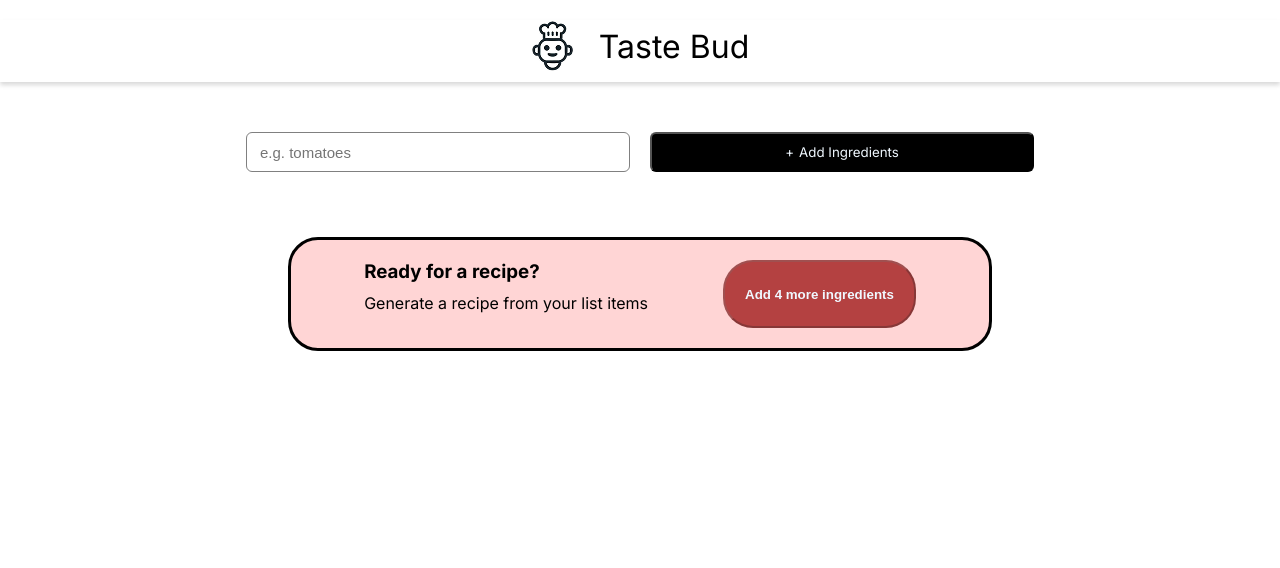
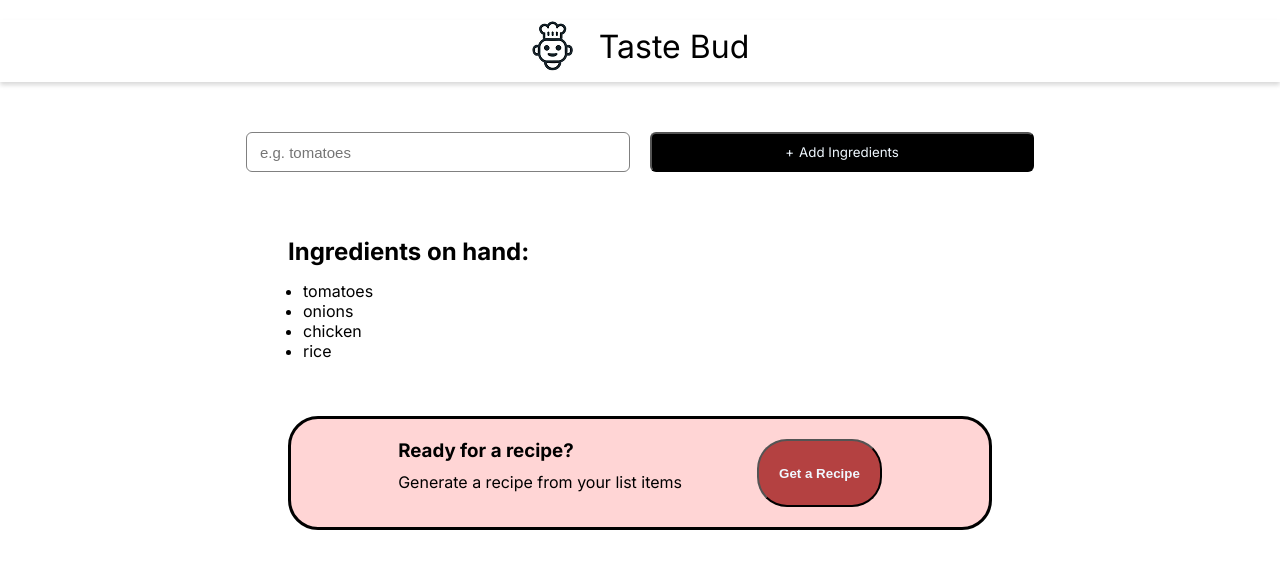
Before and after one commit to BradleyXiX/Taste-Bud, a React (Vite) app: page / in a window 1280 px wide. Shown: the top 568 px of the page. Built offline with nearby package versions, Linux system fonts and the light colour scheme.

Commit message:
changing api

```diff
--- a/ai.js
+++ b/ai.js
@@ -1,6 +1,4 @@
 import axios from 'axios';
-
-const port = import.meta.env.VITE_PORT || 5000;
 
 const SYSTEM_PROMPT = `
 You are an assistant that receives a list of ingredients from a user and suggests a detailed recipe they can make using some or all of those ingredients. The recipe should:
@@ -15,28 +13,30 @@ You are an assistant that receives a list of ingredients from a user and suggest
 Ensure the recipe is clear, concise, and complete with all steps for preparation and cooking.
 `;
 
-export async function getRecipeFromDeepSeek(ingredientsArr) {
+export async function getRecipeFromMistral(ingredientsArr) {
   const ingredientsString = ingredientsArr.join(", ");
   try {
-        const response = await axios.post(`https://tastebud-d5gu.onrender.com/deepseek`, {
-            model: "deepseek/deepseek-r1-0528:free",
+    const response = await axios.post(
+      import.meta.env.VITE_API_URL,
+      {
+        model: import.meta.env.VITE_MODEL_NAME,
         messages: [
-                { role: "system", content: SYSTEM_PROMPT },
-                { role: "user", content: `I have ${ingredientsString}. Please give me a detailed recipe with ingredients and step-by-step instructions!` },
+          { role: 'system', content: SYSTEM_PROMPT },
+          { role: 'user', content: `I have ${ingredientsString}. Please give me a detailed recipe.` },
         ],
-            max_tokens: 4096,
-        }, {
+        max_tokens: 1024,
+      },
+      {
         headers: {
-                "Content-Type": "application/json"
+          Authorization: `Bearer ${import.meta.env.VITE_OPENROUTER_API_KEY}`,
+          'Content-Type': 'application/json',
+        },
       }
-        });
+    );
 
     return response.data.choices[0]?.message?.content || "No response received.";
   } catch (err) {
     console.error('Error:', err.response?.data || err.message);
-        if (err.response?.status === 429) {
-            return "Rate limit exceeded. Please try again later.";
-        }
-        return "Sorry, something went wrong. Please try again.";
+    return "Something went wrong. Try again later.";
   }
 }
--- a/src/components/IngredientsList.jsx
+++ b/src/components/IngredientsList.jsx
@@ -1,34 +1,35 @@
 import React from "react";
 
 const IngredientsList = React.forwardRef(
-  ({ ingredients, getRecipe, loading }, ref) => {
-    const IngredientsListItems = ingredients.map((ingredient) => (
+  ({ ingredients = [], getRecipe, loading }, ref) => {
+    const safeIngredients = Array.isArray(ingredients) ? ingredients : [];
+    const IngredientsListItems = safeIngredients.map((ingredient) => (
       <li key={ingredient}>{ingredient}</li>
     ));
 
     return (
       <section className="ingredients-section">
-        {ingredients.length > 0 && (
+        {safeIngredients.length > 0 && (
           <div className="ingredients-list">
-            <h1>Ingredients on hand: </h1>
+            <h1>Ingredients on hand:</h1>
             <ul>{IngredientsListItems}</ul>
           </div>
         )}
         <div className="get-recipe-container">
           <div ref={ref}>
-            <h3>Ready for a recipe? </h3>
+            <h3>Ready for a recipe?</h3>
             <p>Generate a recipe from your list items</p>
           </div>
           <button
             onClick={getRecipe}
-            disabled={loading || ingredients.length < 4}
+            disabled={loading || safeIngredients.length < 4}
           >
             {loading
               ? "Loading..."
-              : ingredients.length >= 4
+              : safeIngredients.length >= 4
               ? "Get a Recipe"
-              : `Add ${4 - ingredients.length} more ingredient${
-                  4 - ingredients.length > 1 ? "s" : ""
+              : `Add ${4 - safeIngredients.length} more ingredient${
+                  4 - safeIngredients.length > 1 ? "s" : ""
                 }`}
           </button>
         </div>
--- a/src/components/Main.jsx
+++ b/src/components/Main.jsx
@@ -1,10 +1,10 @@
 import React, { useState, useEffect, useRef } from "react";
 import Recipe from "./Recipe";
 import IngredientsList from "./IngredientsList";
-import { getRecipeFromDeepSeek } from "../../ai";
+import { getRecipeFromMistral } from "../../ai";
 
 export default function Main() {
-  const [ingredients, setIngredients] = useState([]);
+  const [ingredients, setIngredients] = useState(["tomatoes", "onions","chicken","rice"]);
   const [recipe, setRecipe] = useState("");
   const [loading, setLoading] = useState(false); // New loading state
   const recipeSection = useRef(null);
@@ -23,11 +23,11 @@ export default function Main() {
   }
 
   async function getRecipe() {
-    setLoading(true); // Start loading
+    setLoading(true);
     setRecipe("");
-    setIngredients(""); // Clear previous recipe
+    setIngredients("");
     try {
-      const recipeMarkdown = await getRecipeFromDeepSeek(ingredients);
+      const recipeMarkdown = await getRecipeFromMistral(ingredients);
       setRecipe(recipeMarkdown);
     } catch (err) {
       setRecipe("Failed to fetch recipe. Please try again.", err);
```
Lines whose indentation alone changed are shown as unchanged.
